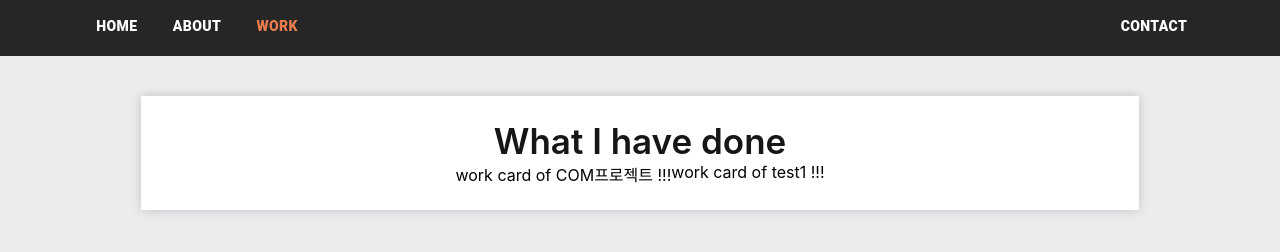
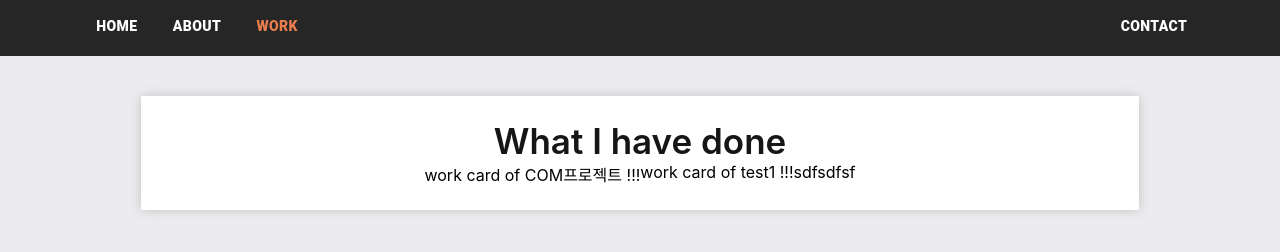
Before and after one commit to peter1118/peter-folio, a React (Create React App) app: page /work in a window 1280 px wide. Shown: the top 252 px of the page. Built offline with nearby package versions, Linux system fonts and the light colour scheme.

Commit message:
test커밋:

```diff
--- a/src/Work.js
+++ b/src/Work.js
@@ -16,6 +16,7 @@ function Work() {
                     {data.map((row) => (
                         <WorkCard key={row.alias} work={row.alias} />
                     ))}
+                    sdfsdfsf
                 </div>
             </div>
         </div>
```
